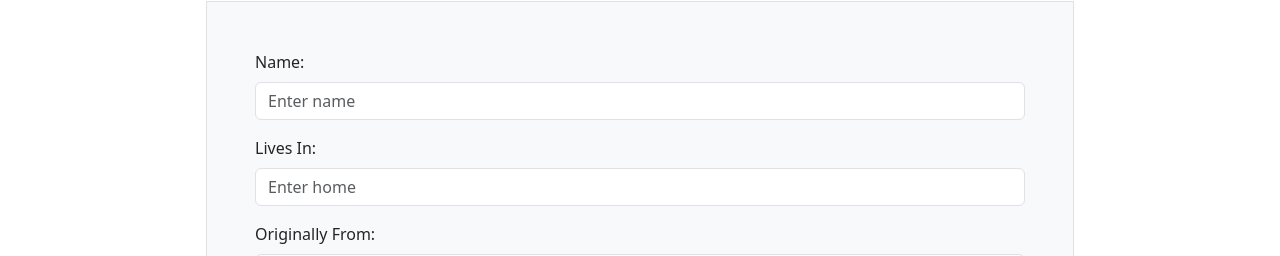
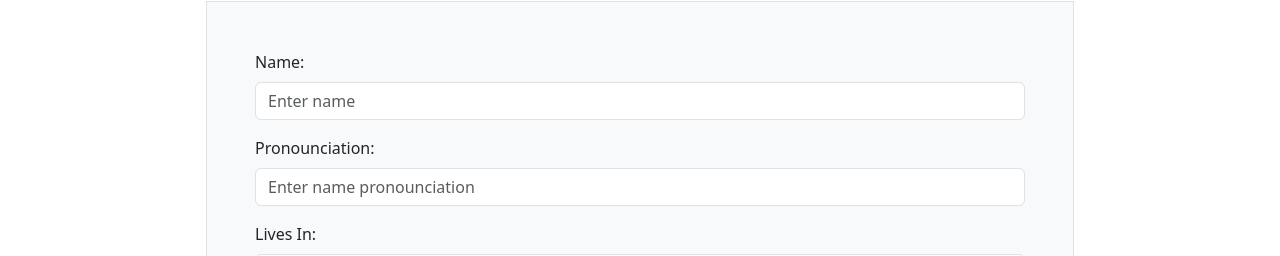
Before and after one commit to racosta323/Catspace, a React (Create React App) app: page /addacat in a window 1280 px wide. Shown: the part 259-515 px from the top of the page. Built offline with nearby package versions, Linux system fonts and the light colour scheme; no server answers.

Commit message:
updates form

```diff
--- a/src/Components/AddACat.js
+++ b/src/Components/AddACat.js
@@ -14,6 +14,8 @@ function AddACat(){
         nickname: "",
         profilePhotoUrl: "",
         bannerPhotoUrl: "",
+        description: "",
+        pronounced: ""
     })
 
     //validation
@@ -103,6 +105,8 @@ function AddACat(){
                     nickname: formData.nickname,
                     profilePhoto: formData.profilePhotoUrl,
                     bannerPhoto: formData.bannerPhotoUrl,
+                    //description: formData.description
+                    //pronounced: formData.pronounced
                 })
             })
             .then(resp=>resp.json())
@@ -115,6 +119,8 @@ function AddACat(){
                     nickname: '',
                     profilePhotoUrl: '',
                     bannerPhotoUrl: '',
+                    description: '',
+                    pronounced: ''
                 });
             })
         }
@@ -137,6 +143,16 @@ function AddACat(){
                             <Form.Label>Name:</Form.Label>
                             <InputGroup hasValidation>
                                 <Form.Control type="text" placeholder="Enter name" name="name" value={formData.name} onChange={handleInputChange} required></Form.Control>
+                                <Form.Control.Feedback type="invalid">
+                                    Please enter a name.
+                                </Form.Control.Feedback>
+                            </InputGroup>
+                        </Form.Group>
+
+                        <Form.Group className='mb-3' controlId='formBasicName'>
+                            <Form.Label>Pronounciation:</Form.Label>
+                            <InputGroup hasValidation>
+                                <Form.Control type="text" placeholder="Enter name pronounciation" name="pronounce" onChange={handleInputChange} required></Form.Control>
                                 <Form.Control.Feedback type="invalid">
                                     Please enter a name.
                                 </Form.Control.Feedback>
```
